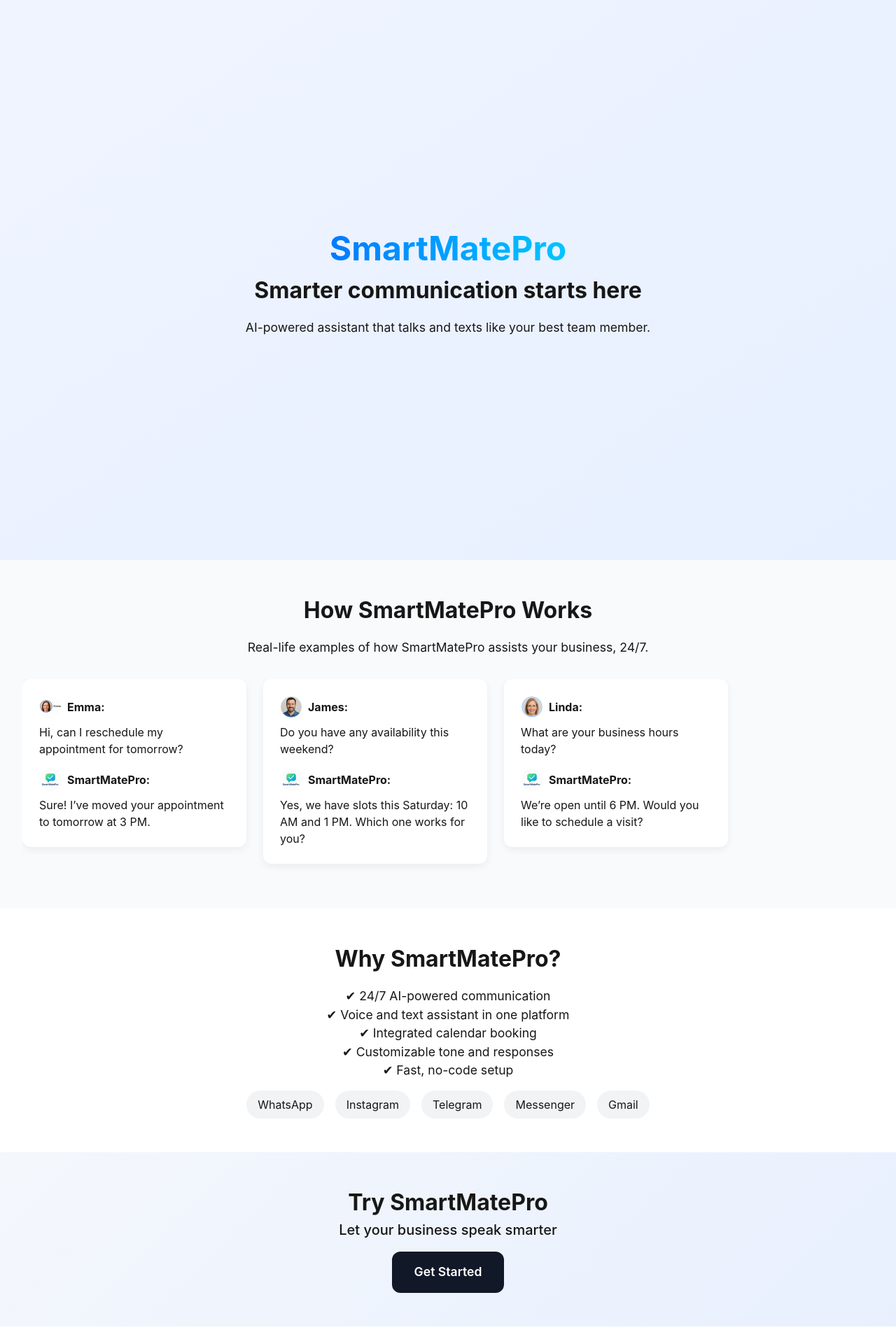
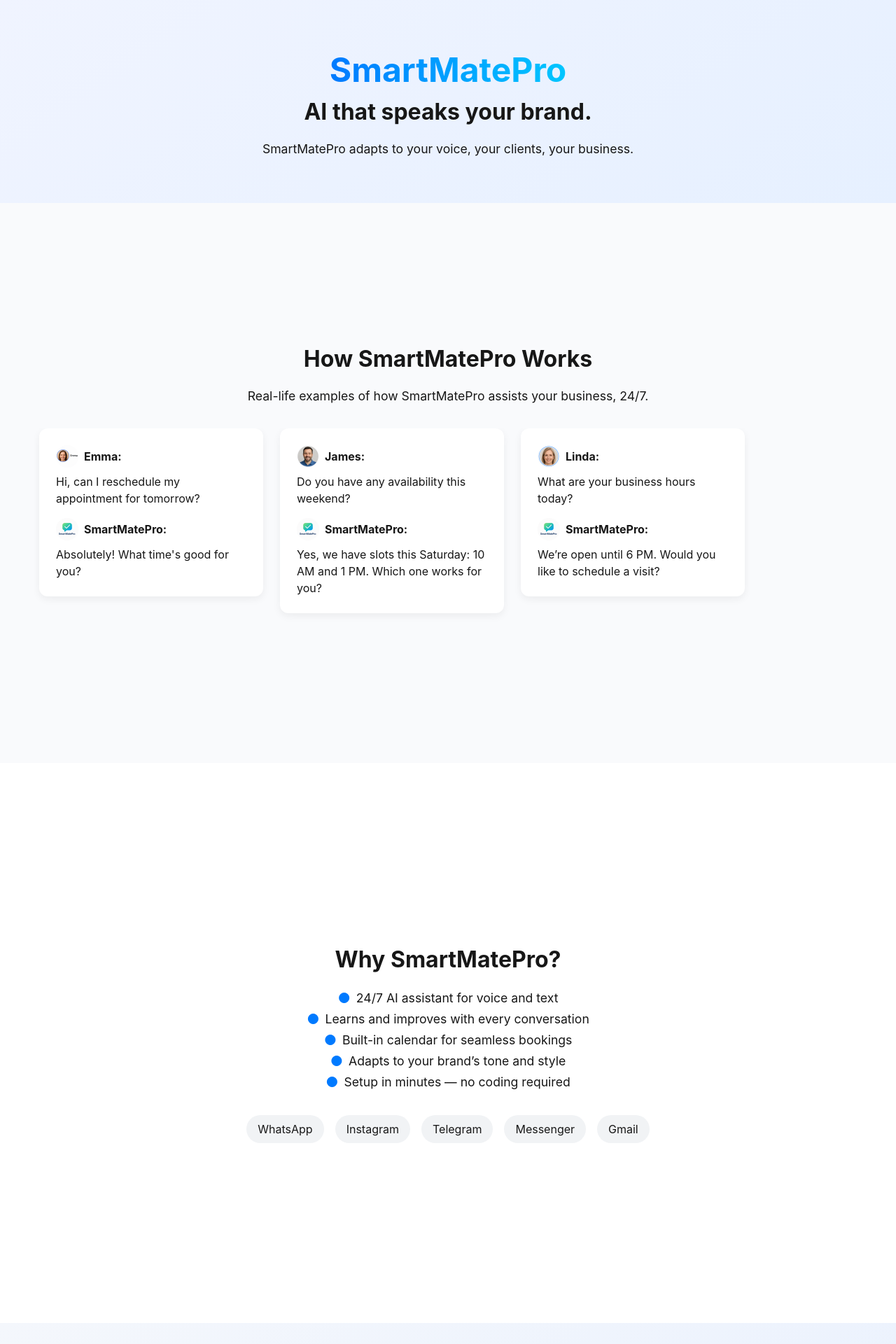
Before and after one commit to BekturUbykeev/smartmatepro, a Next.js app: page / in a window 1280 px wide. Shown: the top 1920 px of the page at 70% size. Before the commit the page ends 1895 px from the top, so only its background shows below. Built offline with nearby package versions, Linux system fonts and the light colour scheme.

Commit message:
Restore final homepage version as expected

```diff
--- a/pages/index.jsx
+++ b/pages/index.jsx
@@ -6,13 +6,11 @@
 
       {/* Hero section */}
       <section style={{
-        minHeight: '100vh',
         display: 'flex',
         flexDirection: 'column',
-        justifyContent: 'center',
         alignItems: 'center',
         background: 'linear-gradient(145deg, #f0f4ff, #e6f0ff)',
-        padding: '3rem 2rem',
+        padding: '4rem 2rem',
         textAlign: 'center'
       }}>
         <h1 style={{
@@ -22,52 +20,54 @@
           WebkitBackgroundClip: 'text',
           WebkitTextFillColor: 'transparent'
         }}>SmartMatePro</h1>
-        <h2 style={{ fontSize: '2rem', fontWeight: 700, marginBottom: '1rem' }}>Smarter communication starts here</h2>
-        <p style={{ maxWidth: '600px', fontSize: '1.1rem' }}>AI-powered assistant that talks and texts like your best team member.</p>
+        <h2 style={{ fontSize: '2rem', fontWeight: 700, marginBottom: '1rem' }}>AI that speaks your brand.</h2>
+        <p style={{ maxWidth: '600px', fontSize: '1.1rem' }}>SmartMatePro adapts to your voice, your clients, your business.</p>
       </section>
 
       {/* Demo Chat Carousel */}
       <section style={{
         padding: '3rem 2rem',
-        background: '#f9fafc'
+        background: '#f9fafc',
+        minHeight: '100vh',
+        display: 'flex',
+        flexDirection: 'column',
+        justifyContent: 'center'
       }}>
         <h2 style={{ fontSize: '2rem', fontWeight: 700, textAlign: 'center', marginBottom: '1rem' }}>How SmartMatePro Works</h2>
-        <p style={{ maxWidth: '600px', fontSize: '1.1rem', margin: '0 auto 2rem', textAlign: 'center' }}>
-          Real-life examples of how SmartMatePro assists your business, 24/7.
-        </p>
+        <p style={{ maxWidth: '600px', fontSize: '1.1rem', margin: '0 auto 2rem', textAlign: 'center' }}>Real-life examples of how SmartMatePro assists your business, 24/7.</p>
         <div style={{
           display: 'flex',
           overflowX: 'auto',
           scrollSnapType: 'x mandatory',
           gap: '1.5rem',
-          paddingBottom: '1rem'
+          paddingBottom: '1rem',
+          maxWidth: '1200px',
+          margin: '0 auto',
+          paddingLeft: '1rem',
+          paddingRight: '1rem'
         }}>
-          {[
-            {
+          {[{
             name: 'Emma',
             avatar: '/avatars/emma.png',
             question: "Hi, can I reschedule my appointment for tomorrow?",
             businessAvatar: '/avatars/smartmatepro.png',
             businessName: 'SmartMatePro',
-              answer: "Sure! I’ve moved your appointment to tomorrow at 3 PM."
-            },
-            {
+            answer: "Absolutely! What time's good for you?"
+          }, {
             name: 'James',
             avatar: '/avatars/james.png',
             question: "Do you have any availability this weekend?",
             businessAvatar: '/avatars/smartmatepro.png',
             businessName: 'SmartMatePro',
             answer: "Yes, we have slots this Saturday: 10 AM and 1 PM. Which one works for you?"
-            },
-            {
+          }, {
             name: 'Linda',
             avatar: '/avatars/linda.png',
             question: "What are your business hours today?",
             businessAvatar: '/avatars/smartmatepro.png',
             businessName: 'SmartMatePro',
             answer: "We’re open until 6 PM. Would you like to schedule a visit?"
-            }
-          ].map((chat, index) => (
+          }].map((chat, index) => (
             <div key={index} style={{
               flex: '0 0 320px',
               scrollSnapAlign: 'start',
@@ -100,43 +100,44 @@
         </div>
       </section>
 
-      {/* Why SmartMatePro Section */}
+      {/* Why Section */}
       <section style={{
         padding: '3rem 2rem',
         background: '#ffffff',
-        textAlign: 'center'
+        textAlign: 'center',
+        minHeight: '100vh',
+        display: 'flex',
+        flexDirection: 'column',
+        justifyContent: 'center'
       }}>
         <h2 style={{ fontSize: '2rem', fontWeight: 700 }}>Why SmartMatePro?</h2>
         <ul style={{ listStyle: 'none', padding: 0, fontSize: '1.1rem', margin: '1rem 0' }}>
-          {[
-            "24/7 AI-powered communication",
-            "Voice and text assistant in one platform",
-            "Integrated calendar booking",
-            "Customizable tone and responses",
-            "Fast, no-code setup"
-          ].map((item, i) => (
-            <li key={i}>✔ {item}</li>
+          {["24/7 AI assistant for voice and text", "Learns and improves with every conversation", "Built-in calendar for seamless bookings", "Adapts to your brand’s tone and style", "Setup in minutes — no coding required"].map((item, i) => (
+            <li key={i} style={{ display: 'flex', alignItems: 'center', gap: '0.5rem', justifyContent: 'center' }}>
+              <span style={{ fontSize: '1.25rem', color: '#007aff' }}>●</span> {item}
+            </li>
           ))}
         </ul>
-        <div style={{ display: 'flex', flexWrap: 'wrap', gap: '1rem', justifyContent: 'center' }}>
+        <div style={{ display: 'flex', flexWrap: 'wrap', gap: '1rem', justifyContent: 'center', marginTop: '1rem' }}>
           {['WhatsApp', 'Instagram', 'Telegram', 'Messenger', 'Gmail'].map((platform, i) => (
-            <span key={i} style={{
-              backgroundColor: '#f1f3f5',
-              padding: '0.5rem 1rem',
-              borderRadius: '999px'
-            }}>{platform}</span>
+            <span key={i} style={{ backgroundColor: '#f1f3f5', padding: '0.5rem 1rem', borderRadius: '999px' }}>{platform}</span>
           ))}
         </div>
       </section>
 
-      {/* Final CTA */}
+      {/* CTA */}
       <section style={{
         padding: '3rem 2rem',
         background: 'linear-gradient(135deg, #f4f7fc, #e8f0fe)',
-        textAlign: 'center'
+        textAlign: 'center',
+        minHeight: '100vh',
+        display: 'flex',
+        flexDirection: 'column',
+        justifyContent: 'center',
+        alignItems: 'center'
       }}>
         <h2 style={{ fontSize: '2rem', fontWeight: 700 }}>Try SmartMatePro</h2>
-        <p style={{ fontSize: '1.25rem', fontWeight: 500, marginBottom: '1rem' }}>Let your business speak smarter</p>
+        <p style={{ fontSize: '1.25rem', fontWeight: 500, marginBottom: '1.5rem' }}>Let your business speak smarter</p>
         <button style={{
           padding: '1rem 2rem',
           backgroundColor: '#111827',
@@ -145,7 +146,9 @@
           fontWeight: 600,
           border: 'none',
           borderRadius: '12px',
-          cursor: 'pointer'
+          cursor: 'pointer',
+          width: 'fit-content',
+          minWidth: '180px'
         }}>
           Get Started
         </button>
```
Lines whose indentation alone changed are shown as unchanged.
